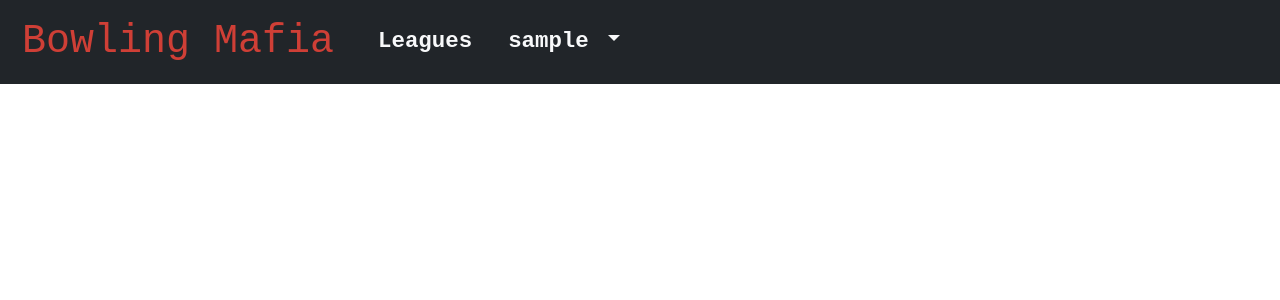
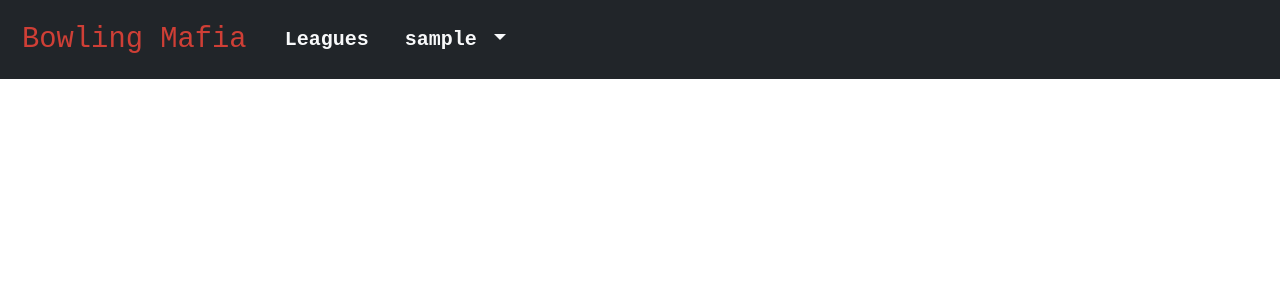
Before and after one commit to amalozzi300/bowlingmafia, a Django app: page /outbox/ in a window 1280 px wide. Shown: the top 300 px of the page. Run offline with Django 5.2, Linux system fonts and the light colour scheme; the visitor is signed in with stand-in values (Sample User, id 1); some web fonts are replaced.

Commit message:
navbar 1.2

```diff
--- a/static/css/bowlingmafia.css
+++ b/static/css/bowlingmafia.css
@@ -1,12 +1,18 @@
+* {
+    box-sizing: border-box;
+}
+
 nav {
     font-family: 'Courier New', Courier, monospace;
+    vertical-align: center;
 }
 
 .header__brand {
     font-family: 'Protest Revolution', 'Courier New';
+    font-size: 180%;
     color: rgb(207, 63, 54) !important;
     margin: 5px 10px;
-    margin-right: 20px;
+    margin-right: 30px;
 }
 
 .nav-item {
@@ -14,6 +20,6 @@ nav {
 }
 
 .nav-item, .dropdown-item {
-    font-size: 140%;
+    font-size: 125%;
     font-weight: bolder;
 }
--- a/templates/navbar.html
+++ b/templates/navbar.html
@@ -1,13 +1,14 @@
 {% load static %}
 
 <header>
-    <nav class="navbar navbar-expand-lg bg-dark align-middle">
+    <nav class="navbar navbar-expand-sm bg-dark navbar-dark">
         <div class="container-fluid">
-            <a href="{% url 'temp' %}" class="navbar-brand">
-                <h1 class="header__brand">Bowling Mafia</h1>
+            <a href="{% url 'temp' %}" class="navbar-brand header__brand">
+                Bowling Mafia
             </a>
 
-            <div class="collapse navbar-collapse" id="navbarSupportedContent">
+
+            <div class="collapse navbar-collapse">
                 <ul class="navbar-nav me-auto mb-2 mb-lg-0">
                     <li class="nav-item">
                         <a href="{% url 'temp' %}" class="nav-link text-light">
```
